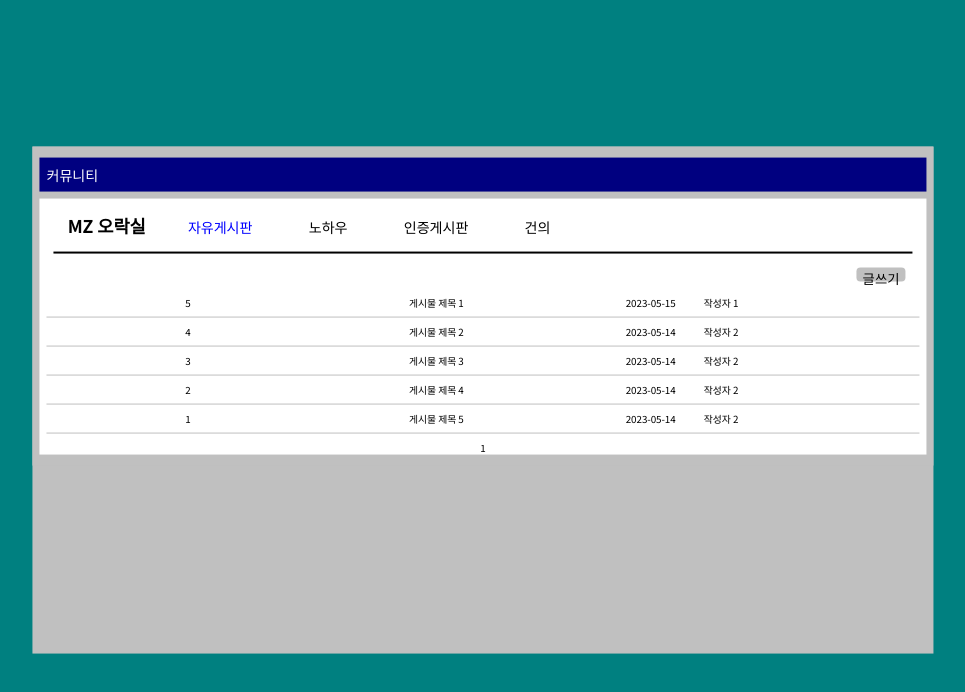
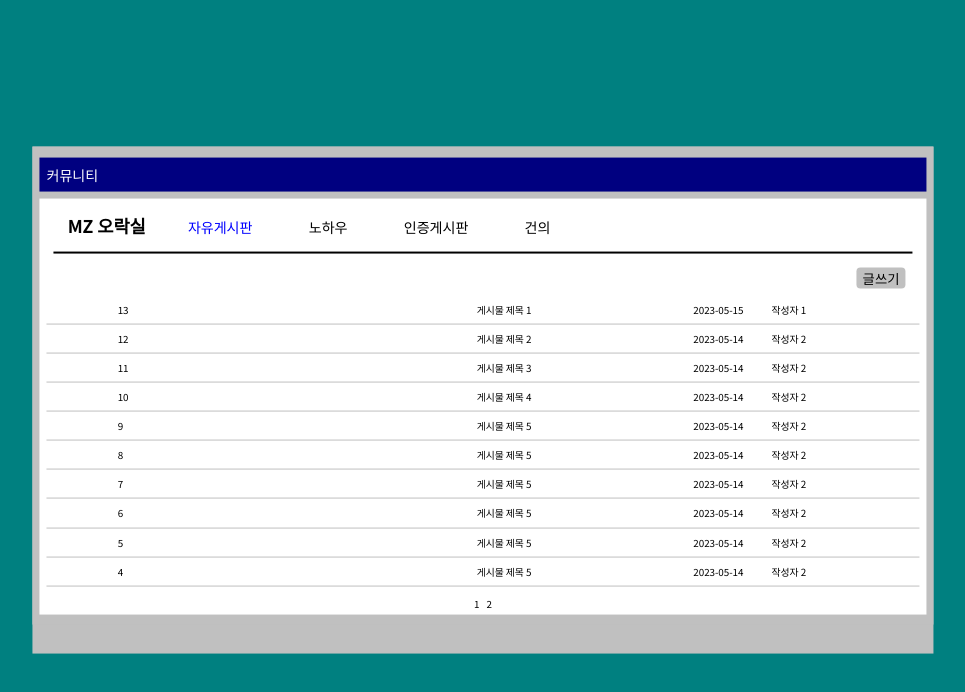
Before and after one commit to MZgaMeZone/gaMeZone, a React (Create React App) app in the folder FrontEnd/: page /community in a window 1280 px wide. Shown: the top 692 px of the page, without its empty margins (157-1122 px from the left). Built offline with nearby package versions, Linux system fonts and the light colour scheme; a web font is replaced by a local one.

Commit message:
[style] 게시글 목록, 페이지네이션 변경, 폰트 사이즈 변경

```diff
--- a/FrontEnd/src/components/Boards/CreatePost.tsx
+++ b/FrontEnd/src/components/Boards/CreatePost.tsx
@@ -137,7 +137,7 @@ const MainInput = styled.textarea`
 const PostButton = styled.button`
   align-self: end;
   margin: 0 3rem 2rem;
-  height: 2rem;
+  height: 3rem;
   background-color: var(--background--gray);
   border: none;
   font-size: 1.5rem;
--- a/FrontEnd/src/components/Boards/NoticeComponent.tsx
+++ b/FrontEnd/src/components/Boards/NoticeComponent.tsx
@@ -91,7 +91,7 @@ const TopContainer = styled.div`
 
 const WriteButton = styled.button`
   margin: 0 3rem;
-  height: 2rem;
+  height: 3rem;
   background-color: var(--background--gray);
   border: none;
   border-radius: 4px;
@@ -131,6 +131,7 @@ const PostItemInfo = styled.div`
 
 const PostItemNumber = styled.p`
   margin: 0 10rem 0 0;
+  width: 20rem;
 `
 
 const PostDate = styled.p`
--- a/FrontEnd/src/components/Boards/Pagination.tsx
+++ b/FrontEnd/src/components/Boards/Pagination.tsx
@@ -41,13 +41,13 @@ const PageNav = styled.div`
 `
 
 const PageNation = styled.ul`
-
+  display: flex;
 `
 
 const PageNationList = styled.li`
-
+  margin: 0.5rem;
 `
 
 const PageLink = styled.a`
-
+  cursor: pointer;
 `;
--- a/FrontEnd/src/components/Boards/PostData.tsx
+++ b/FrontEnd/src/components/Boards/PostData.tsx
@@ -29,6 +29,54 @@ const postData = [
     createdAt: '2023-05-14T14:30:00.000Z',
     author: '작성자 2',
   },
+  {
+    _id: '6',
+    title: '게시물 제목 5',
+    createdAt: '2023-05-14T14:30:00.000Z',
+    author: '작성자 2',
+  },
+  {
+    _id: '7',
+    title: '게시물 제목 5',
+    createdAt: '2023-05-14T14:30:00.000Z',
+    author: '작성자 2',
+  },
+  {
+    _id: '8',
+    title: '게시물 제목 5',
+    createdAt: '2023-05-14T14:30:00.000Z',
+    author: '작성자 2',
+  },
+  {
+    _id: '9',
+    title: '게시물 제목 5',
+    createdAt: '2023-05-14T14:30:00.000Z',
+    author: '작성자 2',
+  },
+  {
+    _id: '10',
+    title: '게시물 제목 5',
+    createdAt: '2023-05-14T14:30:00.000Z',
+    author: '작성자 2',
+  },
+  {
+    _id: '11',
+    title: '게시물 제목 5',
+    createdAt: '2023-05-14T14:30:00.000Z',
+    author: '작성자 2',
+  },
+  {
+    _id: '12',
+    title: '게시물 제목 5',
+    createdAt: '2023-05-14T14:30:00.000Z',
+    author: '작성자 2',
+  },
+  {
+    _id: '13',
+    title: '게시물 제목 5',
+    createdAt: '2023-05-14T14:30:00.000Z',
+    author: '작성자 2',
+  },
 ];
 
 export default postData;
```
